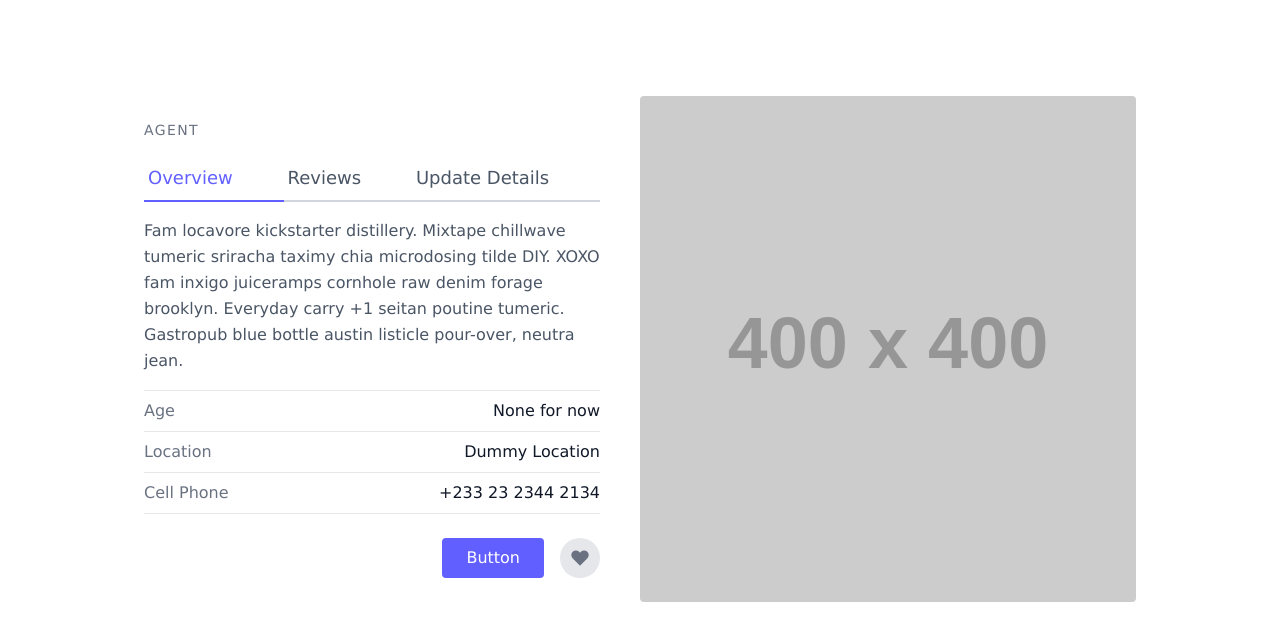
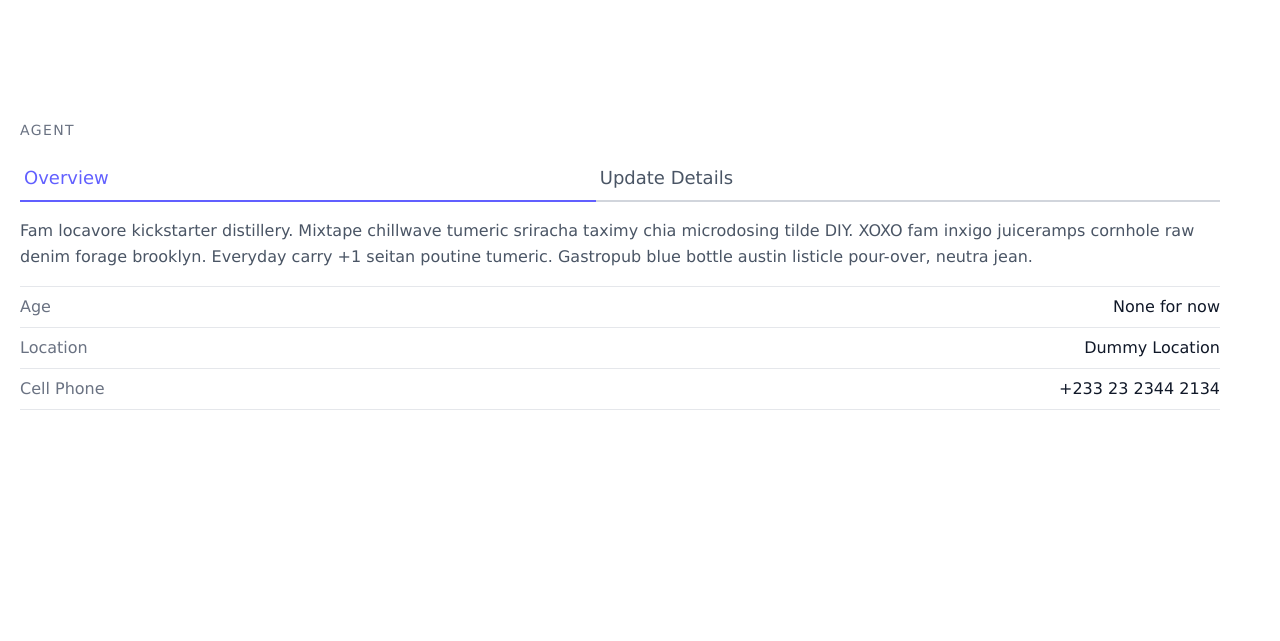
Before and after one commit to Sylvester-Ad/courses_and_tutorials, a Django app: template cs50w/python/django_projects/djcrm/agents/templates/agents/agent_detail.html in a window 1280 px wide. Shown: the part 80-721 px from the top of the page. Run offline with Django 5.2, Linux system fonts and the light colour scheme; the template is opened without the code that fills it, so the values that code supplies are empty; grey boxes labelled with a size stand in for pictures from a placeholder-image service; some libraries are stand-ins or nearby versions.

Commit message:
Refactor agent templates to enhance layout and styling; integrate Crispy Forms for improved form rendering in agent creation, update, and deletion views; update settings to include Crispy Forms configurations.

```diff
--- a/cs50w/python/django_projects/djcrm/agents/templates/agents/agent_delete.html
+++ b/cs50w/python/django_projects/djcrm/agents/templates/agents/agent_delete.html
@@ -1,4 +1,6 @@
 {% extends "layout.html" %}
+{% load tailwind_filters %}
+
 
 {% block title %}
     Delete Agent
@@ -17,6 +19,7 @@
                 <div class="flex justify-center">
                     <form method="post">
                         {% csrf_token %}
+                        {{ form|crispy }}
                         <a href="{% url 'agents:agent_list' %}" class="inline-flex text-white bg-indigo-500 border-0 py-2 px-6 focus:outline-none hover:bg-indigo-600 rounded text-lg">
                             Cancel
                         </a>
--- a/cs50w/python/django_projects/djcrm/agents/templates/agents/agent_detail.html
+++ b/cs50w/python/django_projects/djcrm/agents/templates/agents/agent_detail.html
@@ -7,8 +7,8 @@
 {% block body %}
     <section class="text-gray-600 body-font overflow-hidden">
         <div class="container px-5 py-24 mx-auto">
-            <div class="lg:w-4/5 mx-auto flex flex-wrap">
-                <div class="lg:w-1/2 w-full lg:pr-10 lg:py-6 mb-6 lg:mb-0">
+            <div class="mx-auto flex flex-wrap">
+                <div class="w-full lg:pr-10 lg:py-6 mb-6">
                     <h2 class="text-sm title-font text-gray-500 tracking-widest">
                         AGENT
                     </h2>
@@ -18,9 +18,6 @@
                     <div class="flex mb-4">
                         <a class="flex-grow text-indigo-500 border-b-2 border-indigo-500 py-2 text-lg px-1">
                             Overview
-                        </a>
-                        <a class="flex-grow border-b-2 border-gray-300 py-2 text-lg px-1">
-                            Reviews
                         </a>
                         <a href="{% url 'agents:agent_update' agent.id %}" class="flex-grow border-b-2 border-gray-300 py-2 text-lg px-1">
                             Update Details
@@ -39,16 +36,7 @@
                         <span class="text-gray-500">Cell Phone</span>
                         <span class="ml-auto text-gray-900">+233 23 2344 2134</span>
                     </div>
-                    <div class="flex">
-                        <button class="flex ml-auto text-white bg-indigo-500 border-0 py-2 px-6 focus:outline-none hover:bg-indigo-600 rounded">Button</button>
-                        <button class="rounded-full w-10 h-10 bg-gray-200 p-0 border-0 inline-flex items-center justify-center text-gray-500 ml-4">
-                            <svg fill="currentColor" stroke-linecap="round" stroke-linejoin="round" stroke-width="2" class="w-5 h-5" viewBox="0 0 24 24">
-                            <path d="M20.84 4.61a5.5 5.5 0 00-7.78 0L12 5.67l-1.06-1.06a5.5 5.5 0 00-7.78 7.78l1.06 1.06L12 21.23l7.78-7.78 1.06-1.06a5.5 5.5 0 000-7.78z"></path>
-                            </svg>
-                        </button>
-                    </div>
                 </div>
-            <img alt="ecommerce" class="lg:w-1/2 w-full lg:h-auto h-64 object-cover object-center rounded" src="https://dummyimage.com/400x400">
             </div>
         </div>
     </section>
```
Also changed, not shown: cs50w/python/django_projects/djcrm/agents/templates/agents/agent_create.html (+10 -8 lines), cs50w/python/django_projects/djcrm/agents/templates/agents/agent_update.html (+5 -10 lines), cs50w/python/django_projects/djcrm/djcrm/settings.py (+12 -0 lines).
